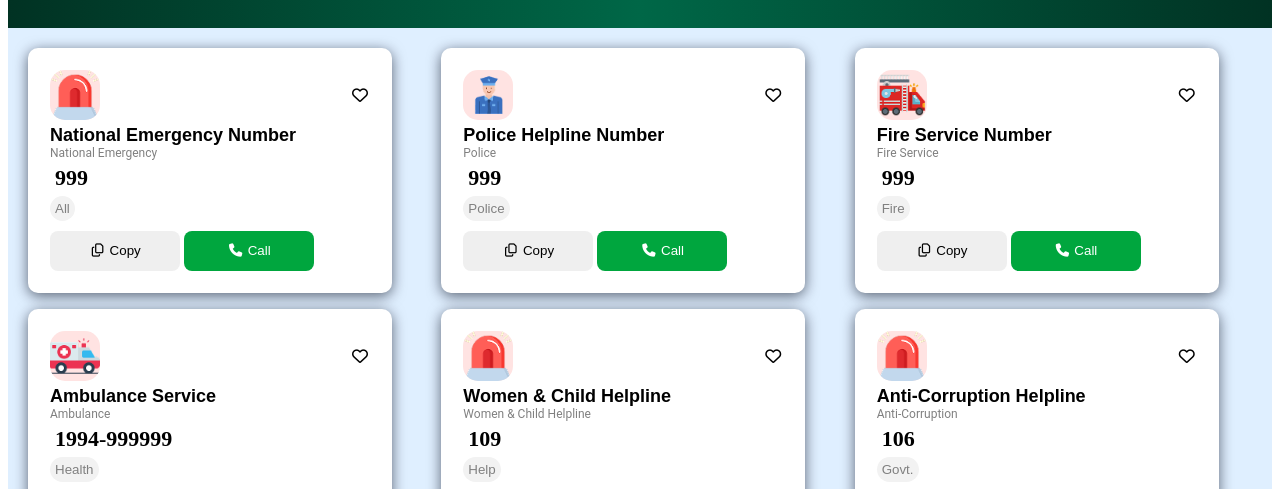
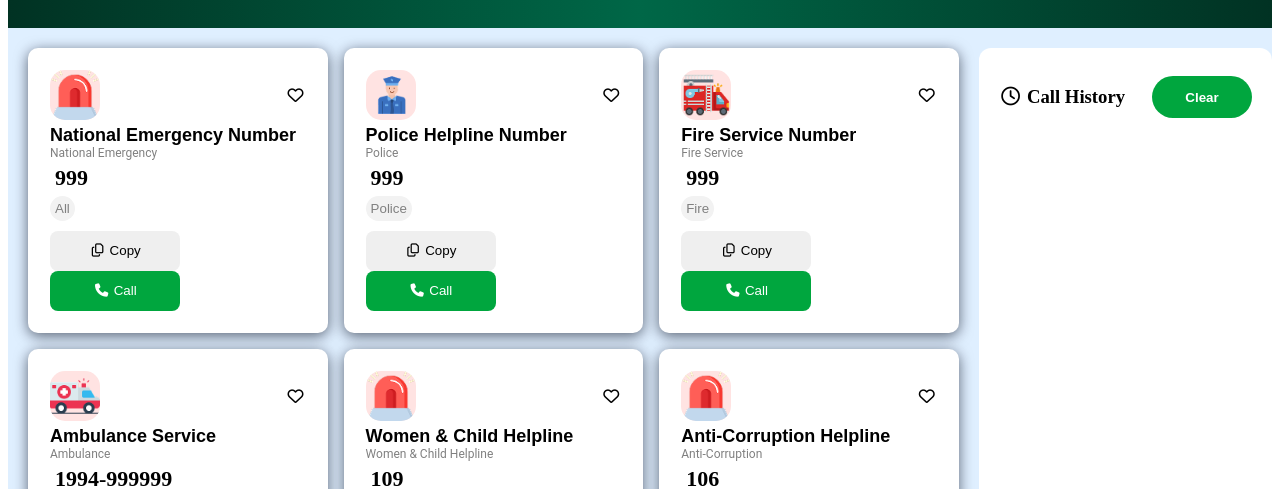
Before and after one commit to Shourav52/Emergency-Hotline-Web, a plain HTML site: page index.html in a window 1280 px wide. Shown: the part 299-788 px from the top of the page. Drawn offline with Linux system fonts and the light colour scheme; a web font is replaced by a local one.

Commit message:
Added emergency section with clear button and list container

```diff
--- a/index.html
+++ b/index.html
@@ -121,7 +121,7 @@
             <h2 class="call-nbr">109</h2>
             <button class="category" >Help</button>
             <div>
-            <button class="copy-btn2"> <i class="fa-regular fa-copy "></i> Copy</button>
+                <button class="copy-btn2"> <i class="fa-regular fa-copy "></i> Copy</button>
             <button class="call-btn"> <i class="fa-solid fa-phone"></i> Call</button>
             </div>
         </div>
@@ -189,5 +189,20 @@
             <button class="call-btn"> <i class="fa-solid fa-phone"></i> Call</button>
             </div>
         </div>
+</section>
+
+    <section class="right-column">
+        <div class="history-card">
+
+        <div class="history-header">
+            <h3> <i class="fa-regular fa-clock"></i> Call History</h3>
+            <button id="clear-history" class="clear-btn">Clear</button>
+        </div>
+
+        <ul id="history-list" class="history-list"> </ul>
+    </div>
+
     </section>
-   </main>
+    </main>
+   </body>
+   </html>
--- a/styles.css
+++ b/styles.css
@@ -164,4 +164,50 @@
   border: none;
   border-radius: 8px;
   cursor: pointer;
+
 }
+
+.right-column {
+  display: flex;
+  flex-direction: column;
+  gap: 16px;
+  width: 260px;
+  background-color: white;
+  padding: 20px;
+  margin-top: 20px;
+  border-radius: 12px;
+  margin-bottom: 20px;
+}
+.history-header {
+  display: flex;
+  align-items: center;
+  justify-content: space-between;
+}
+.history-list {
+  list-style: none;
+  padding: 0;
+  margin: 0;
+  max-height: 320px;
+}
+.history-list li {
+  padding: 8px;
+  border-bottom: 1px solid rgba(255, 255, 255, 0.1);
+  display: flex;
+  justify-content: space-between;
+  align-items: center;
+}
+.main-container{
+  display: flex;
+}
+.clear-btn{
+  background-color: #00A63E;
+  border-radius: 50px;
+  width: 100px;
+  height: 42px;
+  gap: 6px;
+  font-weight: bold;
+  color:white;
+  border: none;
+  cursor: pointer;
+
+}
```
